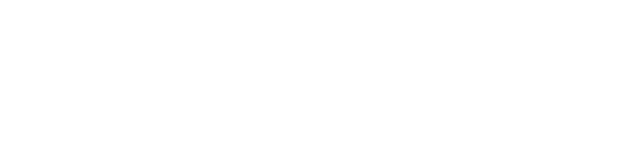
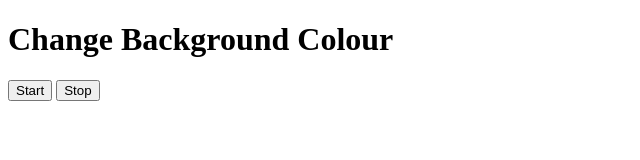
Before and after one commit to shubhg17/Unlimited-Colors-, a plain HTML site: page index.html in a window 1280 px wide. Shown: the whole page, without its empty margins (0-640 px from the left). Drawn offline with Linux system fonts and the light colour scheme.

Commit message:
Added Header and Buttons

```diff
--- a/index.html
+++ b/index.html
@@ -5,7 +5,9 @@
     <link ref="stylesheet" href="style.css">
   </head>
   <body>
-
+    <h1>Change Background Colour</h1>
+    <button id="start">Start</button>
+    <button id="stop">Stop</button>
   </body>
   <script src="script.js"></script>
 </html>
```
